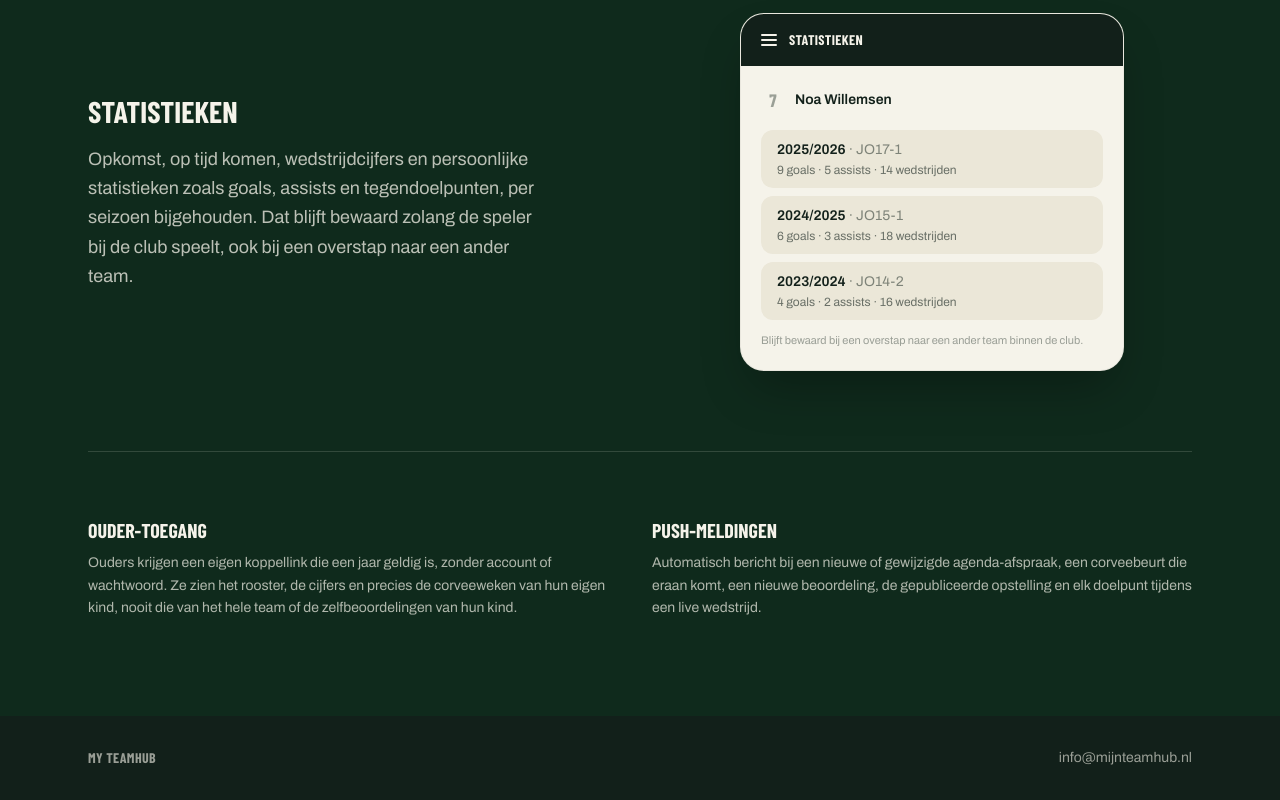
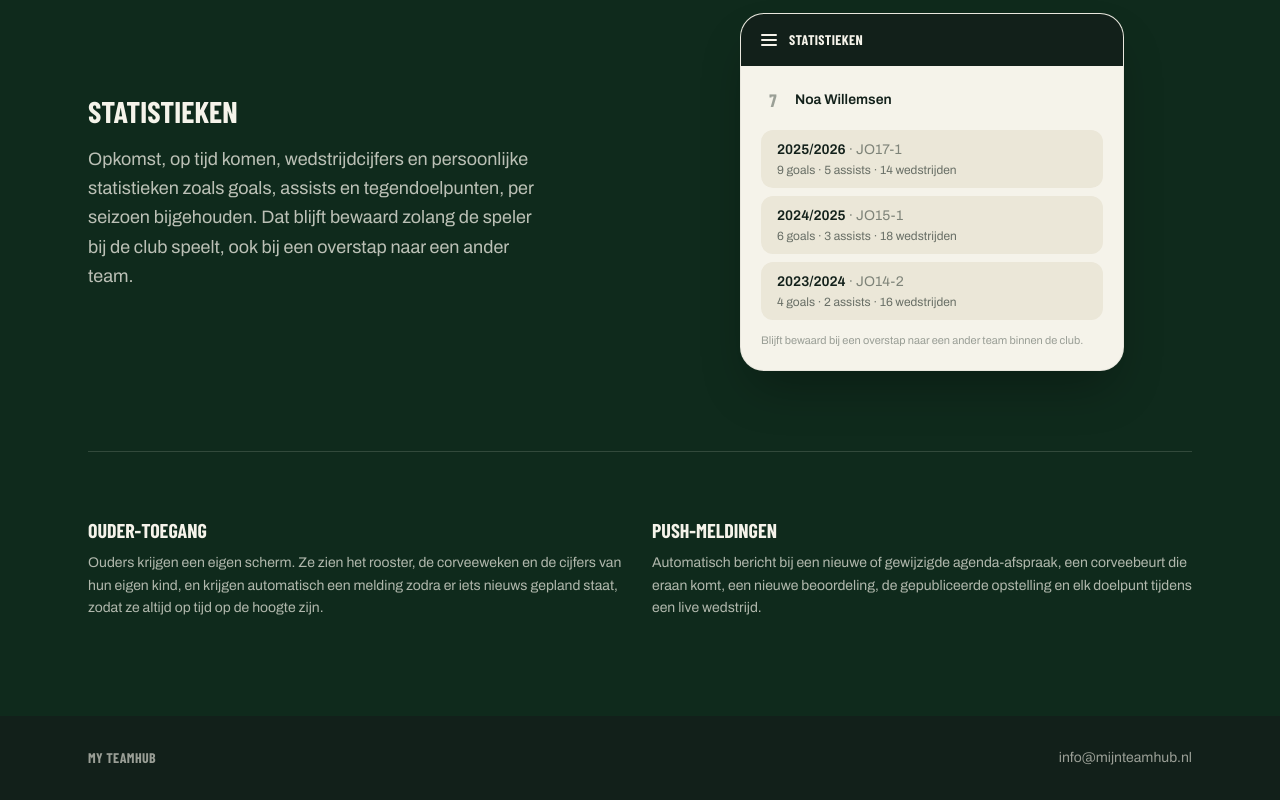
Before and after one commit to wordtest300/teamhub-site, a Next.js app: page /functies in a window 1280 px wide. Shown: the part 3117-3917 px from the top of the page. Built offline with nearby package versions, Linux system fonts and the light colour scheme; a web font is replaced by a local one.

Commit message:
Herschrijf Ouder-toegang-featuretekst
Legt nu de nadruk op het eigen scherm en automatische meldingen bij
nieuwe planning, in plaats van de technische koppellink-details.

Co-Authored-By: Claude Sonnet 5 <noreply@anthropic.com>

```diff
--- a/app/functies/page.tsx
+++ b/app/functies/page.tsx
@@ -66,7 +66,7 @@ const FUNCTIES_TEKST = [
   {
     naam: "Ouder-toegang",
     beschrijving:
-      "Ouders krijgen een eigen koppellink die een jaar geldig is, zonder account of wachtwoord. Ze zien het rooster, de cijfers en precies de corveeweken van hun eigen kind, nooit die van het hele team of de zelfbeoordelingen van hun kind.",
+      "Ouders krijgen een eigen scherm. Ze zien het rooster, de corveeweken en de cijfers van hun eigen kind, en krijgen automatisch een melding zodra er iets nieuws gepland staat, zodat ze altijd op tijd op de hoogte zijn.",
   },
   {
     naam: "Push-meldingen",
```
